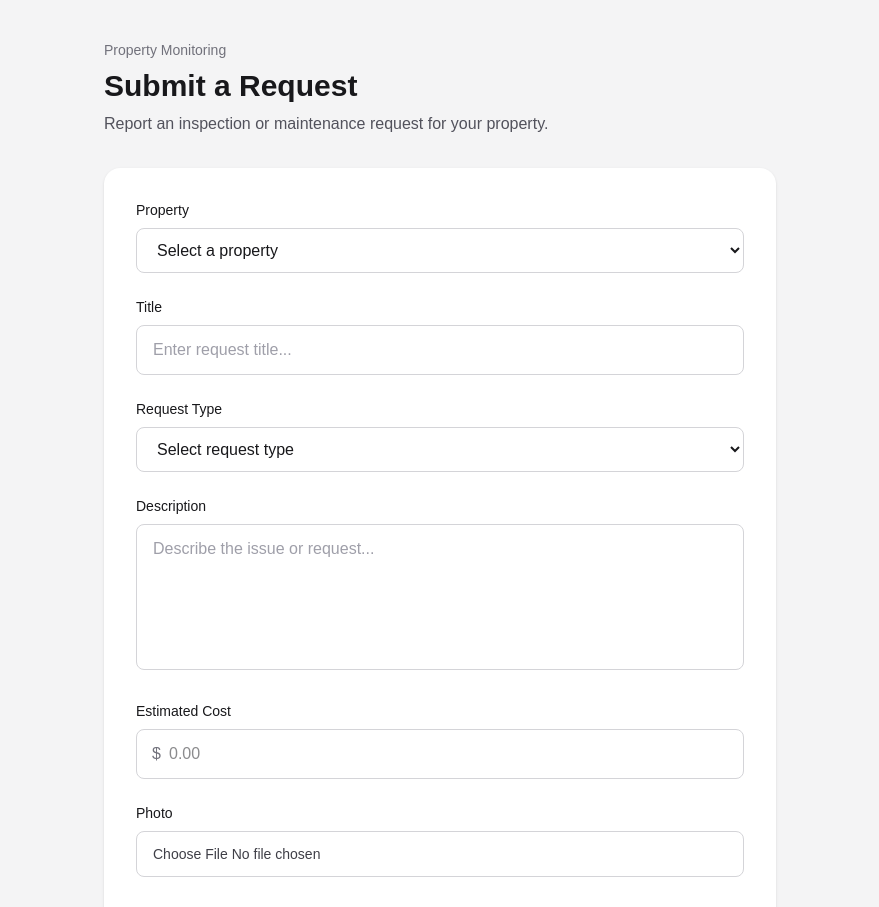
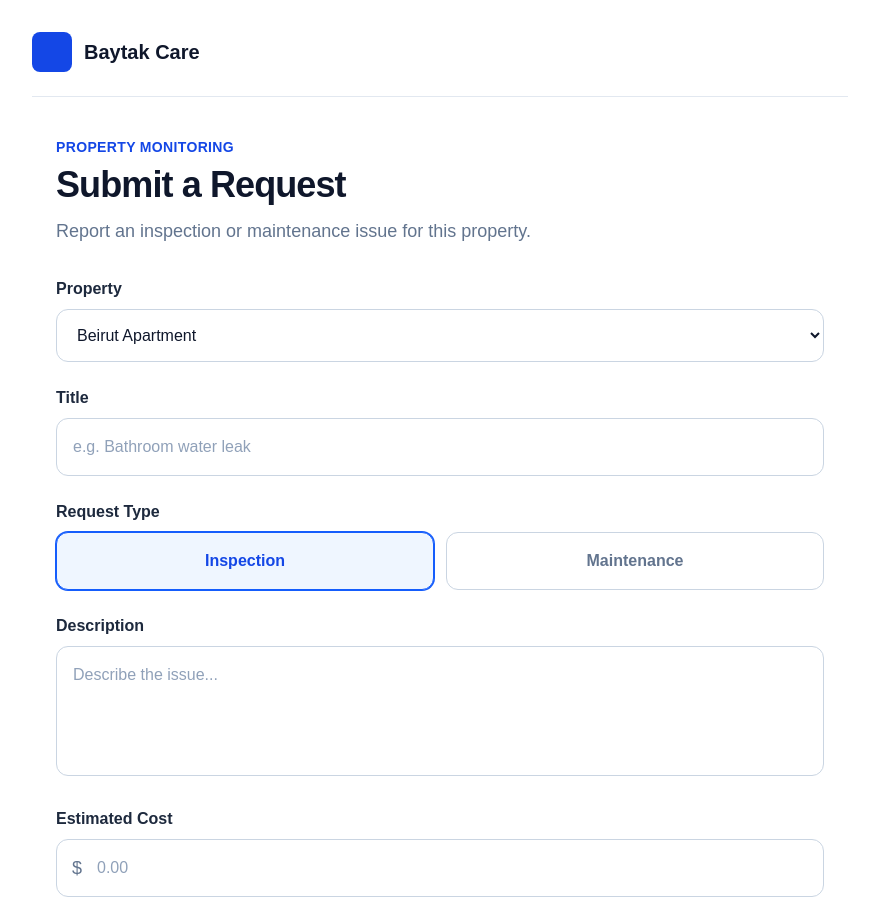
Before and after one commit to rimsal-beep/techtalks-baytak-care, a Next.js app: page /requests/new in a window 1280 px wide. Shown: the top 907 px of the page, without its empty margins (200-1079 px from the left). Built offline with nearby package versions, Linux system fonts and the light colour scheme.

Commit message:
fix(BAY-14): update request form UI

```diff
--- a/app/requests/new/page.tsx
+++ b/app/requests/new/page.tsx
@@ -3,6 +3,7 @@
 import { FormEvent, useState } from "react";
 
 export default function NewRequestPage() {
+  const [requestType, setRequestType] = useState("Inspection");
   const [submitted, setSubmitted] = useState(false);
 
   function handleSubmit(event: FormEvent<HTMLFormElement>) {
@@ -11,31 +12,40 @@ export default function NewRequestPage() {
   }
 
   return (
-    <main className="min-h-screen bg-zinc-100 px-4 py-10">
-      <div className="mx-auto max-w-2xl">
+    <main className="min-h-screen bg-white text-slate-900">
+      <div className="mx-auto max-w-4xl px-6 py-8 sm:px-10">
+        {/* Header */}
+        <header className="border-b border-slate-200 pb-6">
+          <div className="flex items-center gap-3">
+            <div className="h-10 w-10 rounded-lg bg-blue-700" />
+            <span className="text-xl font-bold text-slate-900">
+              Baytak Care
+            </span>
+          </div>
+        </header>
+
+        {/* Form section */}
+        <section className="mx-auto max-w-3xl py-10">
           <div className="mb-8">
-          <p className="text-sm font-medium text-zinc-500">
-            Property Monitoring
+            <p className="mb-2 text-sm font-bold tracking-wide text-blue-700">
+              PROPERTY MONITORING
             </p>
 
-          <h1 className="mt-2 text-3xl font-semibold text-zinc-900">
+            <h1 className="text-4xl font-bold tracking-tight text-slate-900">
               Submit a Request
             </h1>
 
-          <p className="mt-2 text-zinc-600">
-            Report an inspection or maintenance request for your property.
+            <p className="mt-3 text-lg text-slate-500">
+              Report an inspection or maintenance issue for this property.
             </p>
           </div>
 
-        <form
-          onSubmit={handleSubmit}
-          className="rounded-2xl bg-white p-6 shadow-sm sm:p-8"
-        >
-          <div className="space-y-6">
+          <form onSubmit={handleSubmit} className="space-y-6">
+            {/* Property */}
             <div>
               <label
                 htmlFor="property"
-                className="mb-2 block text-sm font-medium text-zinc-900"
+                className="mb-2 block text-base font-semibold text-slate-800"
               >
                 Property
               </label>
@@ -44,20 +54,20 @@ export default function NewRequestPage() {
                 id="property"
                 name="property"
                 required
-                className="w-full rounded-lg border border-zinc-300 bg-white px-4 py-3 text-zinc-900 outline-none focus:border-zinc-900"
+                className="w-full rounded-xl border border-slate-300 bg-white px-4 py-4 text-base outline-none transition focus:border-blue-600 focus:ring-2 focus:ring-blue-100"
               >
-                <option value="">Select a property</option>
-                <option value="beirut-apartment">Beirut Apartment</option>
-                <option value="mount-lebanon-house">
+                <option value="Beirut Apartment">Beirut Apartment</option>
+                <option value="Mount Lebanon House">
                   Mount Lebanon House
                 </option>
               </select>
             </div>
 
+            {/* Title */}
             <div>
               <label
                 htmlFor="title"
-                className="mb-2 block text-sm font-medium text-zinc-900"
+                className="mb-2 block text-base font-semibold text-slate-800"
               >
                 Title
               </label>
@@ -67,35 +77,55 @@ export default function NewRequestPage() {
                 name="title"
                 type="text"
                 required
-                placeholder="Enter request title..."
-                className="w-full rounded-lg border border-zinc-300 px-4 py-3 text-zinc-900 outline-none placeholder:text-zinc-400 focus:border-zinc-900"
+                placeholder="e.g. Bathroom water leak"
+                className="w-full rounded-xl border border-slate-300 bg-white px-4 py-4 text-base outline-none transition placeholder:text-slate-400 focus:border-blue-600 focus:ring-2 focus:ring-blue-100"
               />
             </div>
 
+            {/* Request Type */}
             <div>
-              <label
-                htmlFor="requestType"
-                className="mb-2 block text-sm font-medium text-zinc-900"
-              >
+              <label className="mb-2 block text-base font-semibold text-slate-800">
                 Request Type
               </label>
 
-              <select
-                id="requestType"
-                name="requestType"
-                required
-                className="w-full rounded-lg border border-zinc-300 bg-white px-4 py-3 text-zinc-900 outline-none focus:border-zinc-900"
+              <div className="grid grid-cols-1 gap-3 sm:grid-cols-2">
+                <button
+                  type="button"
+                  onClick={() => setRequestType("Inspection")}
+                  className={`rounded-xl border px-4 py-4 text-base font-semibold transition ${
+                    requestType === "Inspection"
+                      ? "border-blue-600 bg-blue-50 text-blue-700 ring-1 ring-blue-600"
+                      : "border-slate-300 bg-white text-slate-500 hover:border-slate-400"
+                  }`}
                 >
-                <option value="">Select request type</option>
-                <option value="inspection">Inspection</option>
-                <option value="maintenance">Maintenance</option>
-              </select>
+                  Inspection
+                </button>
+
+                <button
+                  type="button"
+                  onClick={() => setRequestType("Maintenance")}
+                  className={`rounded-xl border px-4 py-4 text-base font-semibold transition ${
+                    requestType === "Maintenance"
+                      ? "border-blue-600 bg-blue-50 text-blue-700 ring-1 ring-blue-600"
+                      : "border-slate-300 bg-white text-slate-500 hover:border-slate-400"
+                  }`}
+                >
+                  Maintenance
+                </button>
               </div>
 
+              <input
+                type="hidden"
+                name="requestType"
+                value={requestType}
+              />
+            </div>
+
+            {/* Description */}
             <div>
               <label
                 htmlFor="description"
-                className="mb-2 block text-sm font-medium text-zinc-900"
+                className="mb-2 block text-base font-semibold text-slate-800"
               >
                 Description
               </label>
@@ -104,22 +134,23 @@ export default function NewRequestPage() {
                 id="description"
                 name="description"
                 required
-                rows={5}
-                placeholder="Describe the issue or request..."
-                className="w-full resize-none rounded-lg border border-zinc-300 px-4 py-3 text-zinc-900 outline-none placeholder:text-zinc-400 focus:border-zinc-900"
+                rows={4}
+                placeholder="Describe the issue..."
+                className="w-full resize-none rounded-xl border border-slate-300 bg-white px-4 py-4 text-base outline-none transition placeholder:text-slate-400 focus:border-blue-600 focus:ring-2 focus:ring-blue-100"
               />
             </div>
 
+            {/* Estimated Cost */}
             <div>
               <label
                 htmlFor="estimatedCost"
-                className="mb-2 block text-sm font-medium text-zinc-900"
+                className="mb-2 block text-base font-semibold text-slate-800"
               >
                 Estimated Cost
               </label>
 
               <div className="relative">
-                <span className="absolute left-4 top-1/2 -translate-y-1/2 text-zinc-500">
+                <span className="absolute left-4 top-1/2 -translate-y-1/2 text-lg text-slate-500">
                   $
                 </span>
 
@@ -130,17 +161,25 @@ export default function NewRequestPage() {
                   min="0"
                   step="0.01"
                   placeholder="0.00"
-                  className="w-full rounded-lg border border-zinc-300 py-3 pl-8 pr-4 text-zinc-900 outline-none focus:border-zinc-900"
+                  className="w-full rounded-xl border border-slate-300 bg-white py-4 pl-10 pr-4 text-base outline-none transition placeholder:text-slate-400 focus:border-blue-600 focus:ring-2 focus:ring-blue-100"
                 />
               </div>
             </div>
 
+            {/* Photo */}
             <div>
               <label
                 htmlFor="photo"
-                className="mb-2 block text-sm font-medium text-zinc-900"
+                className="mb-2 block text-base font-semibold text-slate-800"
               >
                 Photo
+              </label>
+
+              <label
+                htmlFor="photo"
+                className="flex min-h-24 cursor-pointer items-center justify-center rounded-xl border border-dashed border-slate-300 bg-white px-4 py-6 text-center text-base text-slate-400 transition hover:border-blue-500 hover:bg-blue-50"
+              >
+                Tap to add a photo
               </label>
 
               <input
@@ -148,33 +187,36 @@ export default function NewRequestPage() {
                 name="photo"
                 type="file"
                 accept="image/*"
-                className="w-full rounded-lg border border-zinc-300 bg-white px-4 py-3 text-sm text-zinc-700"
+                className="hidden"
               />
             </div>
 
+            {/* Success message */}
             {submitted && (
-              <div className="rounded-lg bg-green-50 p-4 text-sm text-green-700">
+              <div className="rounded-xl border border-green-200 bg-green-50 px-4 py-3 text-sm font-medium text-green-700">
                 Request form is ready to be submitted.
               </div>
             )}
 
-            <div className="flex flex-col gap-3 pt-2 sm:flex-row sm:justify-end">
+            {/* Actions */}
+            <div className="flex flex-col-reverse gap-3 pt-3 sm:flex-row sm:justify-end">
               <button
                 type="button"
-                className="rounded-lg border border-zinc-300 px-6 py-3 font-medium text-zinc-700 transition hover:bg-zinc-50"
+                onClick={() => setSubmitted(false)}
+                className="rounded-xl border border-slate-300 bg-white px-7 py-3.5 text-base font-semibold text-slate-700 transition hover:bg-slate-50"
               >
                 Cancel
               </button>
 
               <button
                 type="submit"
-                className="rounded-lg bg-zinc-900 px-6 py-3 font-medium text-white transition hover:bg-zinc-700"
+                className="rounded-xl bg-blue-700 px-7 py-3.5 text-base font-semibold text-white transition hover:bg-blue-800"
               >
                 Submit Request
               </button>
             </div>
-          </div>
           </form>
+        </section>
       </div>
     </main>
   );
```
Lines whose indentation alone changed are shown as unchanged.
